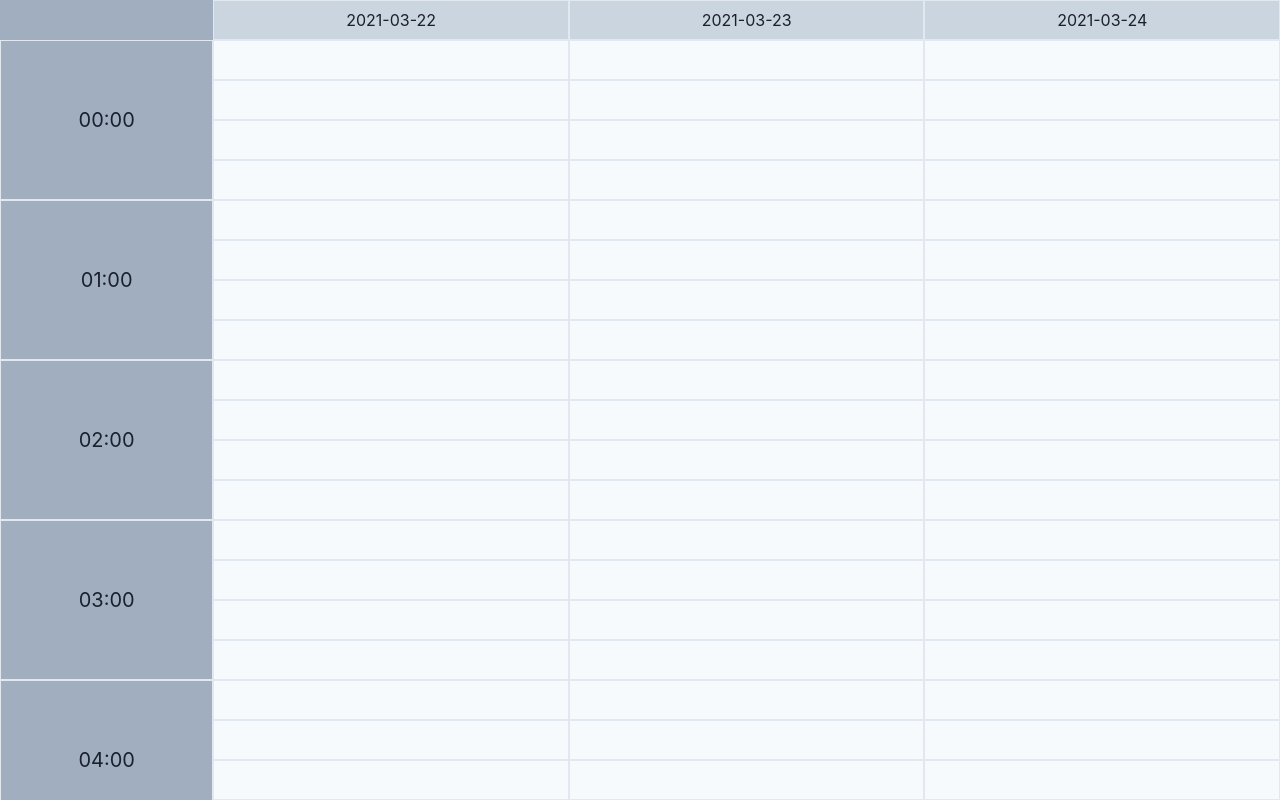
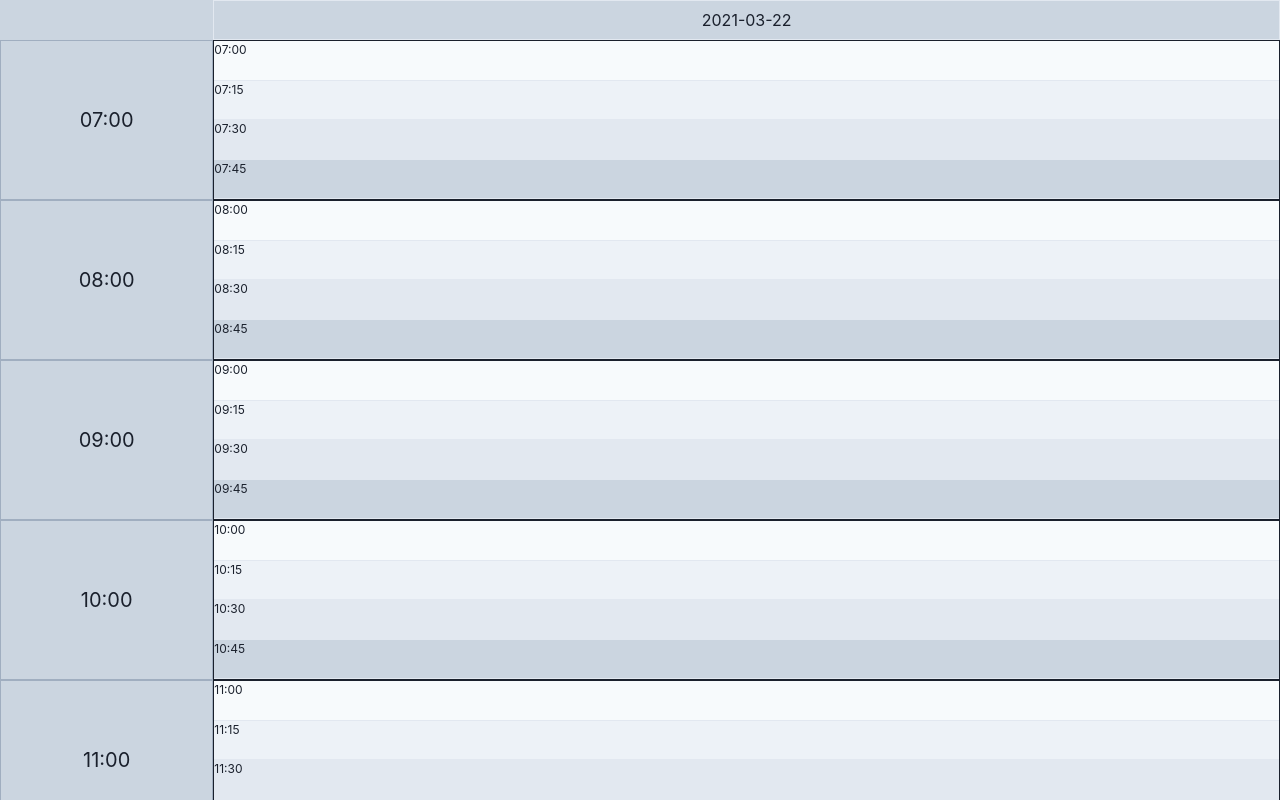
Before and after one commit to khannoussi-malek/calandre-dad, a React (Create React App) app: page / in a window 1280 px wide. Shown: the top 800 px of the page. Built offline with nearby package versions, Linux system fonts and the light colour scheme.

Commit message:
just text

```diff
--- a/src/App.js
+++ b/src/App.js
@@ -3,7 +3,7 @@ import { ChakraProvider } from "@chakra-ui/react";
 function App() {
   return (
     <ChakraProvider>
-      <Calandre rowNumber="3" />
+      <Calandre rowNumber="1" />
     </ChakraProvider>
   );
 }
--- a/src/components/calandre/index.jsx
+++ b/src/components/calandre/index.jsx
@@ -1,16 +1,33 @@
+import React from "react";
+import { Button } from "@chakra-ui/button";
 import { Box, Center, Grid, GridItem } from "@chakra-ui/layout";
 import { useState } from "react";
-
+import TimeElement from "./timeElement";
+import {
+  AlertDialog,
+  AlertDialogBody,
+  AlertDialogCloseButton,
+  AlertDialogContent,
+  AlertDialogFooter,
+  AlertDialogHeader,
+  AlertDialogOverlay,
+} from "@chakra-ui/modal";
+import { useDisclosure } from "@chakra-ui/hooks";
 function Calandre(props) {
+  const { isOpen, onOpen, onClose } = useDisclosure();
+  const cancelRef = React.useRef();
+  const [currentDateStart, setCurrentDateStart] = useState("");
+  const [start, setstartt] = useState("");
+  const [end, setend] = useState("");
   const { rowNumber } = props;
   const Hours = [
-    "00:00",
-    "01:00",
-    "02:00",
-    "03:00",
-    "04:00",
-    "05:00",
-    "06:00",
+    // "00:00",
+    // "01:00",
+    // "02:00",
+    // "03:00",
+    // "04:00",
+    // "05:00",
+    // "06:00",
     "07:00",
     "08:00",
     "09:00",
@@ -23,18 +40,33 @@ function Calandre(props) {
     "16:00",
     "17:00",
     "18:00",
-    "19:00",
-    "20:00",
-    "21:00",
-    "22:00",
-    "23:00",
+    // "19:00",
+    // "20:00",
+    // "21:00",
+    // "22:00",
+    // "23:00",
   ];
-
+  const addtaks = (start, end) => {
+    id = id + 1;
+    setstartt(start);
+    setend(end);
+    setCurrentDateStart(start);
+    onOpen();
+  };
+  const restOfConfirmation = (start, end) => {
+    setTask((task) => [...task, { id, start, end }]);
+    onClose();
+  };
   //to get format yyy-mm-ddThh:mm:ss
   // .toISOString().slice(0, 19)
 
-  const [date, setDate] = useState(new Date());
+  const [date] = useState(new Date());
+  const [task, setTask] = useState([{ start: "2021-03-22T00:00" }]);
+  let id = 0;
 
+  const addToDOM = () => {
+    // task.forEach((element) => console.log(element));
+  };
   const addDays = (date, days) => {
     var result = new Date(date);
     result.setDate(result.getDate() + days);
@@ -65,68 +97,28 @@ function Calandre(props) {
           {value.toISOString().slice(0, 10)}
         </Center>
         {Hours.map((HoursValue) => (
-          <Box h="160px" key={HoursValue} fontSize="20px">
-            <Grid h="100%" templateRows="repeat(4, 1fr)" gap={0}>
-              <GridItem
-                border="1px"
-                id={
-                  value.toISOString().slice(0, 10) +
-                  "T" +
-                  HoursValue.slice(0, 3) +
-                  "00"
-                }
-                bgColor="gray.50"
-                borderColor="gray.200"
-              ></GridItem>
-              <GridItem
-                border="1px"
-                id={
-                  value.toISOString().slice(0, 10) +
-                  "T" +
-                  HoursValue.slice(0, 3) +
-                  "15"
-                }
-                bgColor="gray.50"
-                borderColor="gray.200"
-              ></GridItem>
-              <GridItem
-                border="1px"
-                id={
-                  value.toISOString().slice(0, 10) +
-                  "T" +
-                  HoursValue.slice(0, 3) +
-                  "30"
-                }
-                bgColor="gray.50"
-                borderColor="gray.200"
-              ></GridItem>
-              <GridItem
-                border="1px"
-                id={
-                  value.toISOString().slice(0, 10) +
-                  "T" +
-                  HoursValue.slice(0, 3) +
-                  "45"
-                }
-                bgColor="gray.50"
-                borderColor="gray.200"
-              ></GridItem>
-            </Grid>
-          </Box>
+          <TimeElement
+            key={HoursValue}
+            HoursValue={HoursValue}
+            value={value}
+            addtaks={addtaks}
+            task={task}
+          />
         ))}
       </Box>
     );
   }
   return (
+    <Box>
       <Grid templateColumns="repeat(6, 1fr)" gap={0}>
         <GridItem colSpan={1}>
-        <Box w="100%" bgColor="gray.400">
+          <Box w="100%" bgColor="gray.300">
             <Center h={10} align="center"></Center>
             {Hours.map((value) => (
               <Center
                 border="1px"
-              borderColor="gray.200"
-              bgColor="gray.400"
+                borderColor="gray.400"
+                bgColor="gray.300"
                 h="160px"
                 key={value}
                 fontSize="20px"
@@ -146,6 +138,34 @@ function Calandre(props) {
           </Grid>
         </GridItem>
       </Grid>
+      <AlertDialog
+        motionPreset="slideInBottom"
+        leastDestructiveRef={cancelRef}
+        onClose={onClose}
+        isOpen={isOpen}
+        isCentered
+      >
+        <AlertDialogOverlay />
+
+        <AlertDialogContent>
+          <AlertDialogHeader>Confirmer la réservation</AlertDialogHeader>
+          <AlertDialogCloseButton />
+          <AlertDialogBody>
+            Réservation un rendez-vous a {currentDateStart.slice(0, 10) + " "}
+            en
+            {" " + currentDateStart.slice(11, 19)}
+          </AlertDialogBody>
+          <AlertDialogFooter>
+            <Button ref={cancelRef} colorScheme="red" onClick={onClose}>
+              Non
+            </Button>
+            <Button onClick={() => restOfConfirmation(start, end)} ml={3}>
+              Oui
+            </Button>
+          </AlertDialogFooter>
+        </AlertDialogContent>
+      </AlertDialog>
+    </Box>
   );
 }
 
--- /dev/null
+++ b/src/components/calandre/taks/index.jsx
@@ -0,0 +1,9 @@
+import { Box } from "@chakra-ui/layout";
+const Task = () => {
+  return (
+    <Box bg="red" mx={3} px={2}>
+      just test
+    </Box>
+  );
+};
+export default Task;
--- /dev/null
+++ b/src/components/calandre/timeElement/index.jsx
@@ -0,0 +1,175 @@
+import { Box, Flex, Text } from "@chakra-ui/layout";
+import { Grid } from "@chakra-ui/layout";
+import { GridItem } from "@chakra-ui/layout";
+import Task from "./../taks";
+
+const TimeElement = (props) => {
+  const { HoursValue, value, addtaks, task } = props;
+  return (
+    <Box h="160px" fontSize="20px" border="1px">
+      <Grid
+        h="100%"
+        templateRows="repeat(4, 1fr)"
+        border="3px"
+        borderColor="red.200"
+        gap={0}
+      >
+        <GridItem
+          bgColor="gray.50"
+          maxH="40px"
+          onClick={() =>
+            addtaks(
+              value.toISOString().slice(0, 10) +
+                "T" +
+                HoursValue.slice(0, 3) +
+                "00",
+              value.toISOString().slice(0, 10) +
+                "T" +
+                HoursValue.slice(0, 3) +
+                "00"
+            )
+          }
+          borderBottom="1px"
+          id={
+            value.toISOString().slice(0, 10) +
+            "T" +
+            HoursValue.slice(0, 3) +
+            "00"
+          }
+          //   bgColor="gray.50"
+          borderColor="gray.200"
+        >
+          <Flex>
+            <Text fontSize="xs">{HoursValue.slice(0, 3) + "00"}</Text>
+            {task.map((taskvalue) =>
+              taskvalue.start ===
+              value.toISOString().slice(0, 10) +
+                "T" +
+                HoursValue.slice(0, 3) +
+                "00" ? (
+                <Task />
+              ) : (
+                ``
+              )
+            )}
+          </Flex>
+        </GridItem>
+        <GridItem
+          onClick={() =>
+            addtaks(
+              value.toISOString().slice(0, 10) +
+                "T" +
+                HoursValue.slice(0, 3) +
+                "15",
+              value.toISOString().slice(0, 10) +
+                "T" +
+                HoursValue.slice(0, 3) +
+                "15"
+            )
+          }
+          borderBottom="1px"
+          id={
+            value.toISOString().slice(0, 10) +
+            "T" +
+            HoursValue.slice(0, 3) +
+            "15"
+          }
+          bgColor="gray.100"
+          borderColor="gray.200"
+        >
+          <Flex>
+            <Text fontSize="xs">{HoursValue.slice(0, 3) + "15"}</Text>
+            {task.map((taskvalue) =>
+              taskvalue.start ===
+              value.toISOString().slice(0, 10) +
+                "T" +
+                HoursValue.slice(0, 3) +
+                "15" ? (
+                <Task />
+              ) : (
+                ``
+              )
+            )}
+          </Flex>
+        </GridItem>
+        <GridItem
+          onClick={() =>
+            addtaks(
+              value.toISOString().slice(0, 10) +
+                "T" +
+                HoursValue.slice(0, 3) +
+                "30",
+              value.toISOString().slice(0, 10) +
+                "T" +
+                HoursValue.slice(0, 3) +
+                "30"
+            )
+          }
+          borderBottom="1px"
+          id={
+            value.toISOString().slice(0, 10) +
+            "T" +
+            HoursValue.slice(0, 3) +
+            "30"
+          }
+          bgColor="gray.200"
+          borderColor="gray.200"
+        >
+          <Flex>
+            <Text fontSize="xs">{HoursValue.slice(0, 3) + "30"}</Text>
+            {task.map((taskvalue) =>
+              taskvalue.start ===
+              value.toISOString().slice(0, 10) +
+                "T" +
+                HoursValue.slice(0, 3) +
+                "30" ? (
+                <Task />
+              ) : (
+                ``
+              )
+            )}
+          </Flex>
+        </GridItem>
+        <GridItem
+          onClick={() =>
+            addtaks(
+              value.toISOString().slice(0, 10) +
+                "T" +
+                HoursValue.slice(0, 3) +
+                "45",
+              value.toISOString().slice(0, 10) +
+                "T" +
+                HoursValue.slice(0, 3) +
+                "45"
+            )
+          }
+          borderBottom="1px"
+          id={
+            value.toISOString().slice(0, 10) +
+            "T" +
+            HoursValue.slice(0, 3) +
+            "45"
+          }
+          bgColor="gray.300"
+          borderColor="gray.200"
+        >
+          <Flex>
+            <Text fontSize="xs">{HoursValue.slice(0, 3) + "45"}</Text>
+            {task.map((taskvalue) =>
+              taskvalue.start ===
+              value.toISOString().slice(0, 10) +
+                "T" +
+                HoursValue.slice(0, 3) +
+                "45" ? (
+                <Task />
+              ) : (
+                ``
+              )
+            )}
+          </Flex>
+        </GridItem>
+      </Grid>
+    </Box>
+  );
+};
+export default TimeElement;
```
Lines whose indentation alone changed are shown as unchanged.
